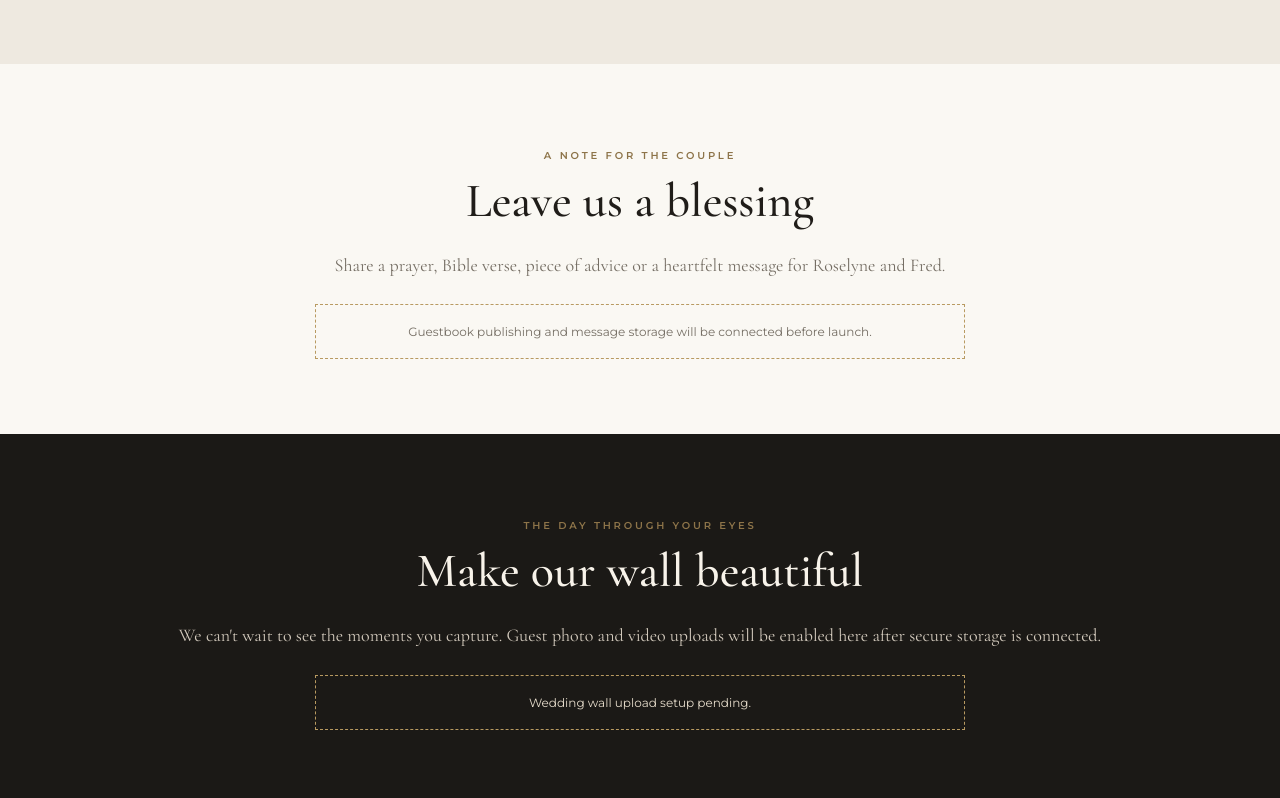
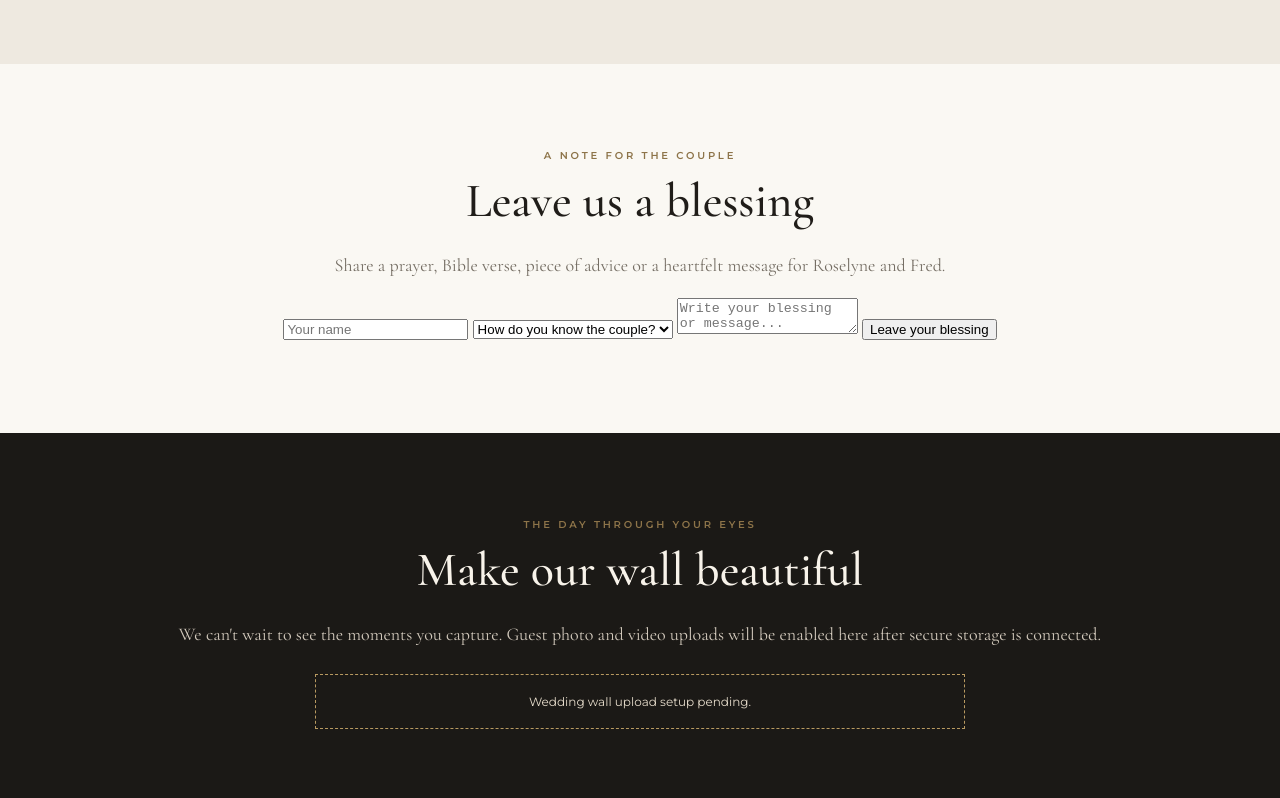
Before and after one commit to ROSE651489/rose-fred-wedding, a plain HTML site: page index.html in a window 1280 px wide. Shown: the part 2958-3756 px from the top of the page. Drawn offline with nearby package versions, Linux system fonts and the light colour scheme.

Commit message:
Update index.html

```diff
--- a/index.html
+++ b/index.html
@@ -69,11 +69,32 @@
 
     </section>
 
-    <section class="guestbook section" id="guestbook">
-      <p class="eyebrow">A NOTE FOR THE COUPLE</p><h2>Leave us a blessing</h2>
-      <p>Share a prayer, Bible verse, piece of advice or a heartfelt message for Roselyne and Fred.</p>
-      <div class="notice">Guestbook publishing and message storage will be connected before launch.</div>
-    </section>
+   <section class="guestbook section" id="guestbook">
+  <p class="eyebrow">A NOTE FOR THE COUPLE</p>
+  <h2>Leave us a blessing</h2>
+  <p>Share a prayer, Bible verse, piece of advice or a heartfelt message for Roselyne and Fred.</p>
+
+  <form id="guestbookForm">
+    <input type="text" id="guestName" placeholder="Your name" required>
+
+    <select id="guestRelationship" required>
+      <option value="">How do you know the couple?</option>
+      <option value="Family">Family</option>
+      <option value="Friend">Friend</option>
+      <option value="Colleague">Colleague</option>
+      <option value="Church family">Church family</option>
+      <option value="Other">Other</option>
+    </select>
+
+    <textarea id="guestMessage" placeholder="Write your blessing or message..." required></textarea>
+
+    <button type="submit">Leave your blessing</button>
+  </form>
+
+  <p id="guestbookStatus"></p>
+
+  <div id="guestbookMessages"></div>
+</section>
 
     <section class="wall section" id="wall">
       <p class="eyebrow">THE DAY THROUGH YOUR EYES</p><h2>Make our wall beautiful</h2>
```
